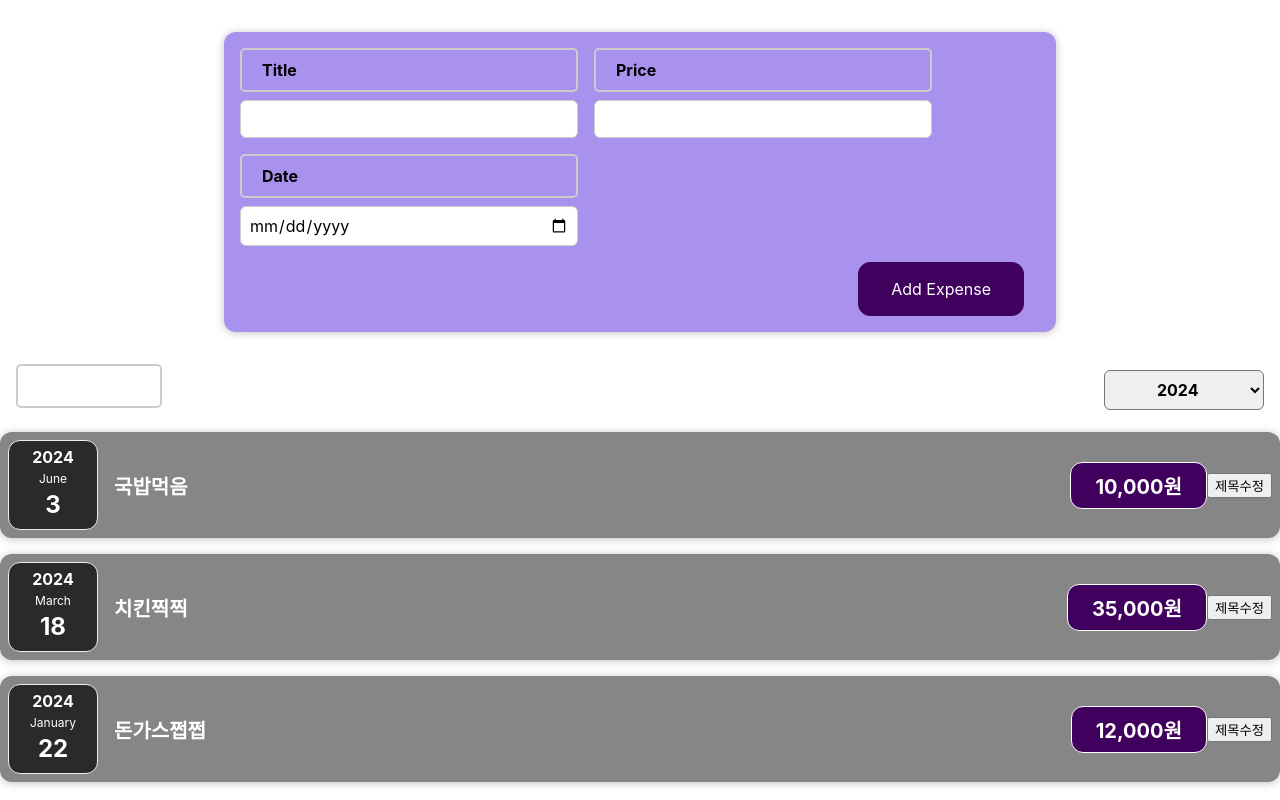
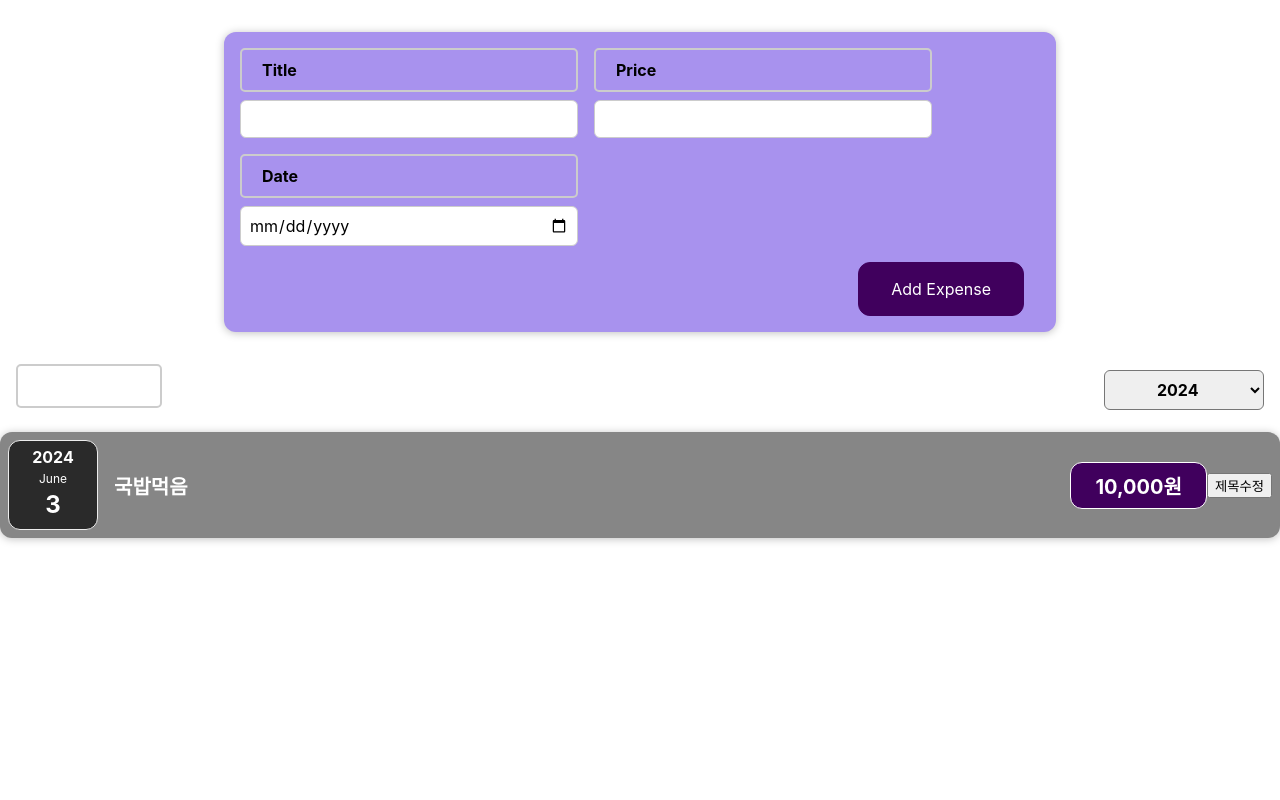
Before and after one commit to yunjeongg/REACT_STUDY20240612, a React (Create React App) app: page / in a window 1280 px wide. Built offline with nearby package versions, Linux system fonts and the light colour scheme.

Commit message:
# 14. 동적 리스트 렌더링

```diff
--- a/src/App.js
+++ b/src/App.js
@@ -25,12 +25,22 @@ const App = () => {
     {
       title: '치킨찍찍',
       price: 35000,
-      date: new Date(2024, 3 - 1, 18)
+      date: new Date(2023, 3 - 1, 18)
     },
     {
       title: '돈가스쩝쩝',
       price: 12000,
-      date: new Date(2024, 1 - 1, 22)
+      date: new Date(2021, 1 - 1, 22)
+    },
+    {
+      title: '파파피자',
+      price: 40000,
+      date: new Date(2022, 10 - 1, 2)
+    },
+    {
+      title: '엄마손칼국수',
+      price: 8000,
+      date: new Date(2020, 12 - 1, 25)
     }
   ];
 
--- a/src/components/expenses/ExpenseList.js
+++ b/src/components/expenses/ExpenseList.js
@@ -1,36 +1,50 @@
-import React from 'react';
+import React, { useState } from 'react';
 import ExpenseItem from './ExpenseItem';
 import ExpenseFilter from './ExpenseFilter';
 
 const ExpenseList = ({ expenses }) => {
-  // 분할해온 이후 코드는 expenses 를 알 수 없기 때문에 props 해와야 한다.
+
+  // 연도가 다른 데이터에 영향을 미치려면 useState를 사용해야 한다.
+  const [filteredYear, setFilteredYear]
+          = useState(new Date().getFullYear().toString());
 
   const onFilterChange = (filteredYear) => {
     // ExpenseFilter 에 있는 선택된 연도값을 여기서 출력하기
     console.log('ExpenseList:', filteredYear);
+
+    // setter
+    setFilteredYear(filteredYear);
+
   }
 
   // 태그 속성이 on~ 인 경우 함수를 내려보낸다고 이해하면 된다.
+
+  // 배열에 태그를 넣으면 렌더링된다.
+  // {[ <h1>하하호호</h1>, <h2>룰루라라</h2> ]}
+  // App.js에서 받은 expenses 배열을 <ExpenseItem> 배열로 변환하는 함수
+  // const convertToComponentArray = () => {
+  //   return expenses
+  //         .map(ex => <ExpenseItem title={ex.title} price={ex.price} date={ex.date} />);
+  // };
+
+  // map을 사용해 동적렌더링하는 경우 React 는 각 항목을 구별하지 않기 때문에
+  // 구별할 수 있도록 key 값을 넣어줘야 한다. 보통은 각 테이블의 pk를 key값으로 넣어준다.
+  // key={Math.random().toString()} 지금은 없으니 다른방법으로 구현
+
   return (
     <div className="expenses">
-
       <ExpenseFilter onChangeFilter={onFilterChange} />
 
-      <ExpenseItem
-        title={expenses[0].title}
-        price={expenses[0].price}
-        date={expenses[0].date}
-      />
-      <ExpenseItem
-        title={expenses[1].title}
-        price={expenses[1].price}
-        date={expenses[1].date}
-      />
-      <ExpenseItem
-        title={expenses[2].title}
-        price={expenses[2].price}
-        date={expenses[2].date}
-      />
+      {expenses
+        .filter(ex => ex.date.getFullYear().toString() === filteredYear)
+        .map(({ title, price, date }) => (
+        <ExpenseItem
+          key={Math.random().toString()}
+          title={title}
+          price={price}
+          date={date}
+        />
+      ))}
     </div>
   );
 };
```
